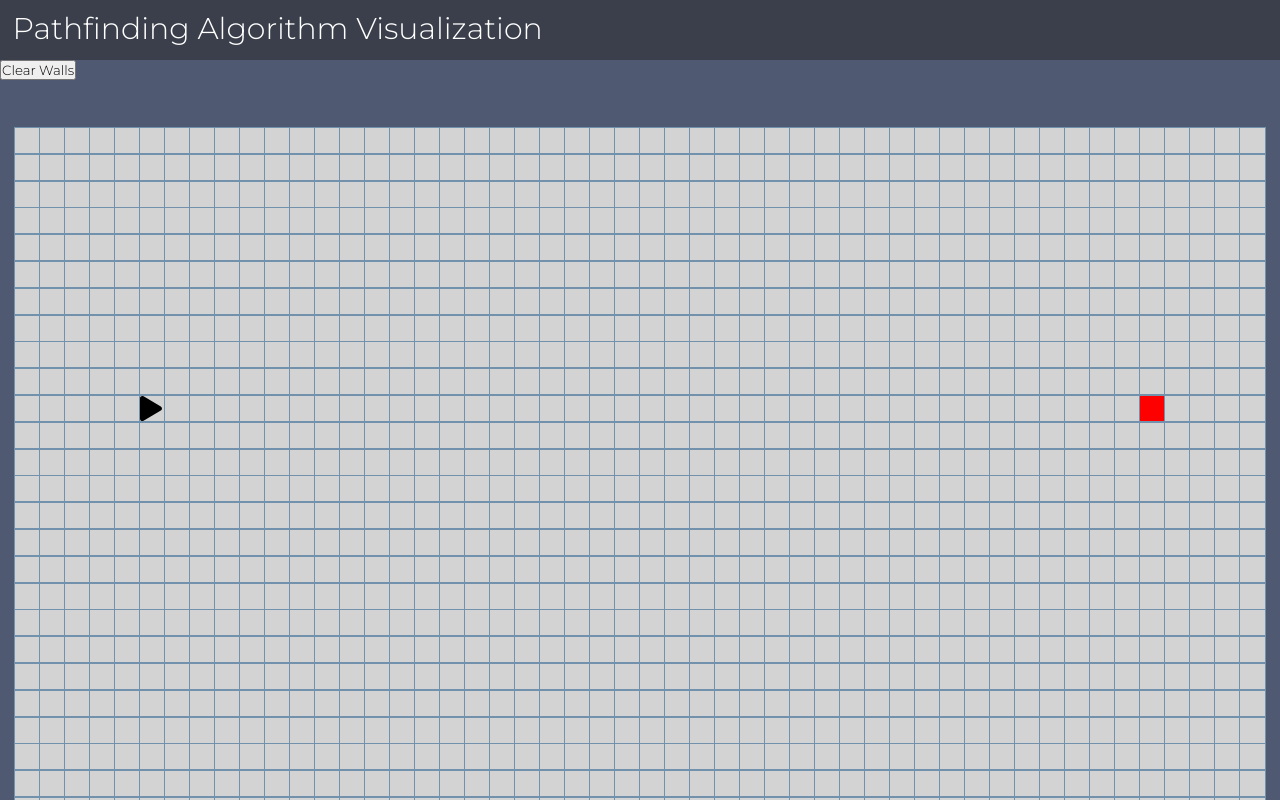
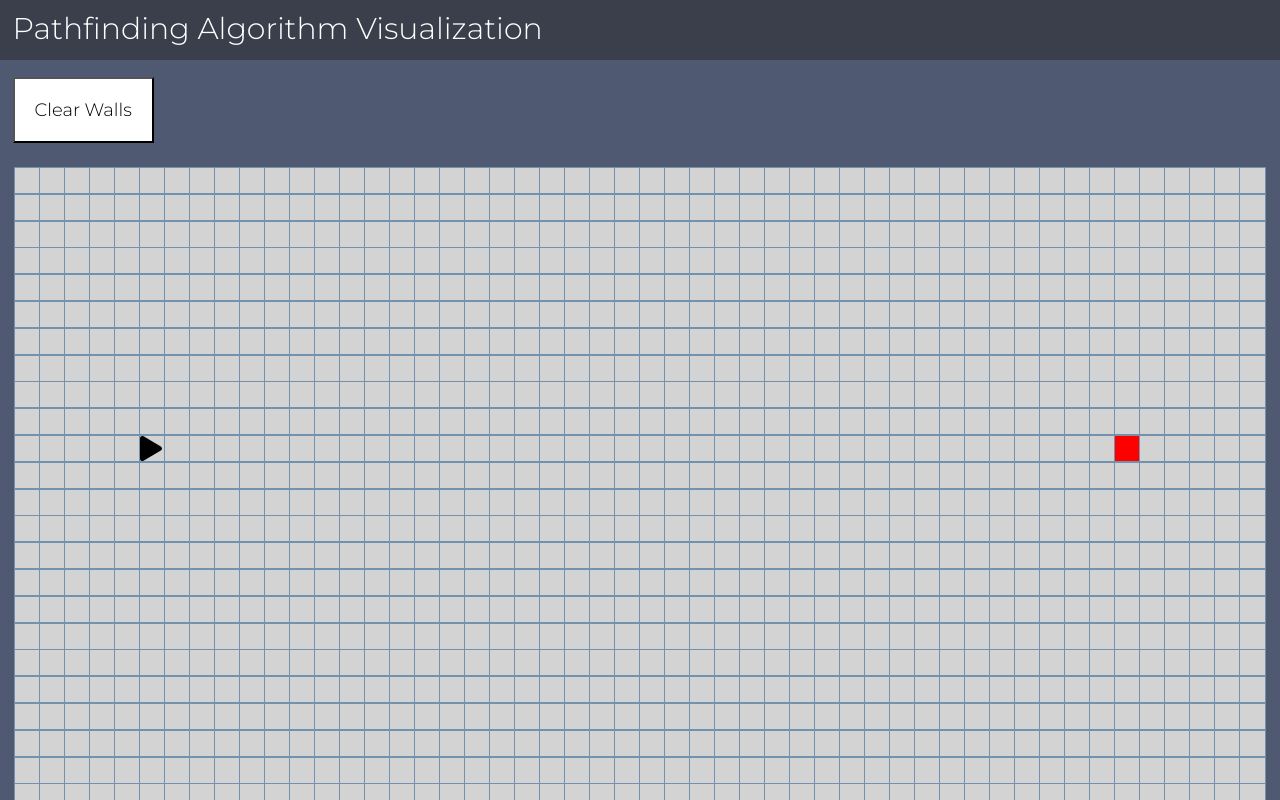
Before and after one commit to isaacwengler/Pathfinding-Algorithm-Visualization, a React (Create React App) app: page / in a window 1280 px wide. Shown: the top 800 px of the page. Built offline with nearby package versions, Linux system fonts and the light colour scheme.

Commit message:
Best practices, no longer mutating state to change grid attributes

```diff
--- a/src/Pathfinder/Grid/GridBox.css
+++ b/src/Pathfinder/Grid/GridBox.css
@@ -4,16 +4,24 @@
   outline: 1px solid rgb(113, 145, 172);
   display: inline-block;
   background-color: rgb(211, 211, 212);
+  cursor: pointer;
+  -webkit-touch-callout: none;
+  -khtml-user-select: none;
+  -moz-user-select: none;
+  -ms-user-select: none;
+  user-select: none;
 }
 
 .finish {
   background-color: red;
+  cursor: grab;
 }
 
 .start {
   background-image: url(play-solid.svg);
   background-repeat: no-repeat;
   text-align: center;
+  cursor: grab;
 }
 
 .wall {
--- a/src/Pathfinder/Pathfinder.css
+++ b/src/Pathfinder/Pathfinder.css
@@ -13,6 +13,27 @@
   text-align: left;
 }
 
+.header-2 {
+  height: 60px;
+
+  padding-top: 17px;
+  text-align: center;
+  align-items: center;
+}
+
+.button-container {
+  display: inline-block;
+  width: 1255px;
+  text-align: left;
+  font-size: 30px;
+}
+
+button {
+  font-size: 18px;
+  padding: 20px;
+  background-color: white;
+}
+
 .grid {
   text-align: center;
   padding-top: 3rem;
--- a/src/Pathfinder/Pathfinder.jsx
+++ b/src/Pathfinder/Pathfinder.jsx
@@ -1,12 +1,13 @@
 import React, { Component } from 'react';
 import GridBox from './Grid/GridBox';
+
 
 import './Pathfinder.css';
 
 let startRow = 10;
 let startCol = 5;
 let finishRow = 10;
-let finishCol = 45;
+let finishCol = 44;
 let carryStart = false;
 let carryFinish = false;
 
@@ -34,24 +35,20 @@ export default class Pathfinder extends Component {
             carryFinish = true;
             return;
         }
-        this.updateWall(row, col);
+        this.setState({grid: updateWall(this.state.grid, row, col)});
     }
 
     mouseEnter(row, col) {
         if (this.state.clicking) {
             if(carryStart) {
-                this.updateStart(row,col);
-                startRow = row;
-                startCol = col;
+                this.setState({grid: updateStart(this.state.grid, row, col)});
                 return;
             }
             if(carryFinish) {
-                this.updateFinish(row,col);
-                finishRow = row;
-                finishCol = col;
+                this.setState({grid: updateFinish(this.state.grid, row, col)});
                 return;
             }
-            this.updateWall(row, col);
+            this.setState({grid: updateWall(this.state.grid, row, col)});
         }
     }
 
@@ -61,30 +58,8 @@ export default class Pathfinder extends Component {
         carryFinish = false;
     }
 
-    updateWall(row, col) {
-        this.state.grid[row][col].wall = !this.state.grid[row][col].wall;
-        this.setState({grid: this.state.grid});
-    }
-
-    updateStart(row, col) {
-        this.state.grid[startRow][startCol].start = false;
-        this.state.grid[row][col].start = true;
-        this.setState({grid: this.state.grid});
-    }
-
-    updateFinish(row, col) {
-        this.state.grid[finishRow][finishCol].finish = false;
-        this.state.grid[row][col].finish = true;
-        this.setState({grid: this.state.grid});
-    }
-
     clearWalls() {
-        for (let row = 0; row < 30; row++){
-            for (let col = 0; col < 50; col++){
-                this.state.grid[row][col].wall = false;
-            }
-        }
-        this.setState({grid: this.state.grid});
+        this.setState({grid: clearW(this.state.grid)});
     }
 
     render(){
@@ -92,13 +67,15 @@ export default class Pathfinder extends Component {
             <div>
                 <div className="header">
                     <div className="header-container">
-                        <a>Pathfinding Algorithm Visualization</a>
+                        <a href=".grid">Pathfinding Algorithm Visualization</a>
                     </div>
                 </div>
-                <div className="button-container">
-                    <button onClick={() => this.clearWalls()}>
-                        Clear Walls
-                    </button>
+                <div className="header-2">
+                    <div className="button-container">
+                        <button onClick={() => this.clearWalls()}>
+                            Clear Walls
+                        </button>
+                    </div>
                 </div>
                 <div className="grid">
                     {this.state.grid.map((row, rowIndex) => {
@@ -155,3 +132,37 @@ const makeBox = (col, row) => {
         visited: false,
     };
 };
+
+const updateWall = (grid, row, col) => {
+    const newGrid = grid;
+    newGrid[row][col].wall = !newGrid[row][col].wall;
+    return newGrid;
+};
+
+const updateStart = (grid, row, col) => {
+    const newGrid = grid;
+    newGrid[startRow][startCol].start = false;
+    newGrid[row][col].start = true;
+    startRow = row;
+    startCol = col;
+    return newGrid;
+};
+
+const updateFinish = (grid, row, col) => {
+    const newGrid = grid;
+    newGrid[finishRow][finishCol].finish = false;
+    newGrid[row][col].finish = true;
+    finishRow = row;
+    finishCol = col;
+    return newGrid;
+};
+
+const clearW = (grid) => {
+    const newGrid = grid;
+    for (let row = 0; row < 30; row++) {
+        for (let col = 0; col < 50; col++){
+            newGrid[row][col].wall = false;
+        }
+    }
+    return newGrid;
+}
```
Also changed, not shown: 1 other file (tests, documents, lock files or other folders).
